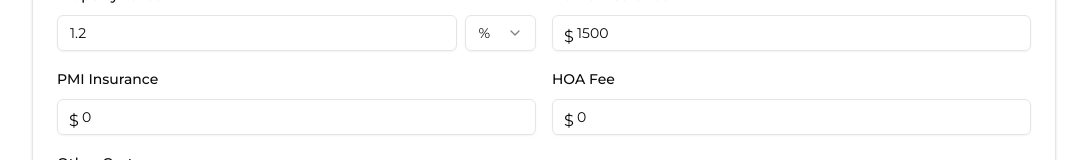
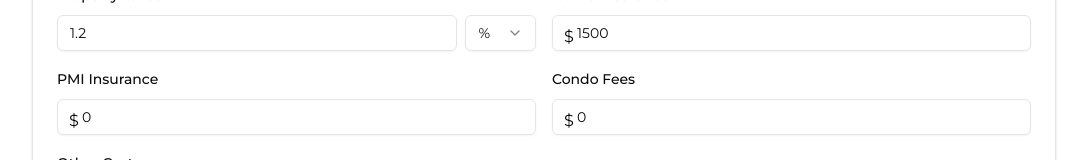
Before and after one commit to imtiazraqib/arii-tools, a Next.js app: page /mortgage-calculator in a window 1280 px wide. Shown: the part 507-667 px from the top of the page, without its empty margins (96-1183 px from the left). Built offline with nearby package versions, Linux system fonts and the light colour scheme.

Commit message:
updated HOA to Codo Fees in mortgage calculator

```diff
--- a/src/app/mortgage-calculator/MortgageCalculator.tsx
+++ b/src/app/mortgage-calculator/MortgageCalculator.tsx
@@ -221,7 +221,7 @@ export function MortgageCalculator() {
                     </div>
 
                     <div className="space-y-2">
-                      <Label htmlFor="hoaFee">HOA Fee</Label>
+                      <Label htmlFor="hoaFee">Condo Fees</Label>
                       <div className="relative">
                         <span className="absolute left-3 top-2.5">$</span>
                         <Input
```
